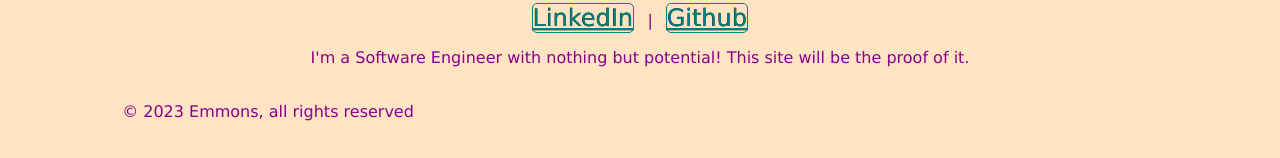
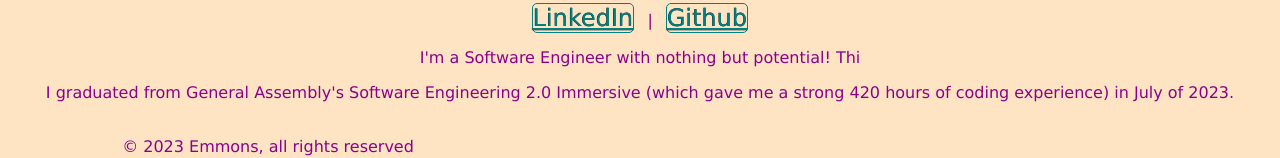
Before and after one commit to nemmons27/Portfolio, a React (Vite) app in the folder portfolio/: page /about in a window 1280 px wide. Shown: the part 433-591 px from the top of the page. Built offline with nearby package versions, Linux system fonts and the light colour scheme.

Commit message:
Deployed + Bio additions

```diff
--- a/portfolio/src/pages/About.jsx
+++ b/portfolio/src/pages/About.jsx
@@ -13,7 +13,8 @@ const About = () => {
             <br />
             <a href="https://www.linkedin.com/in/nemmons27/" className="linkedinPlug">LinkedIn</a> | <a href="https://github.com/nemmons27" className="githubPlug">Github</a>
             <br />
-            <p>I'm a Software Engineer with nothing but potential! This site will be the proof of it.</p>
+            <p>I'm a Software Engineer with nothing but potential! Thi</p>
+            <p>I graduated from General Assembly's Software Engineering 2.0 Immersive (which gave me a strong 420 hours of coding experience) in July of 2023. </p>
             <p></p>
         </div>
     )
```
Also changed, not shown: 4 other files (tests, documents, lock files or other folders).
